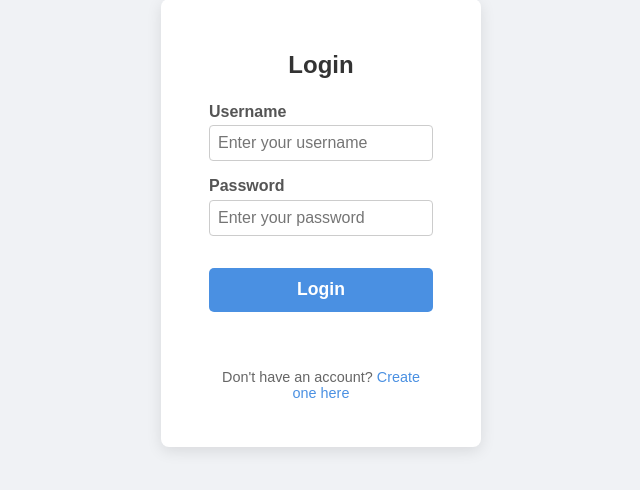
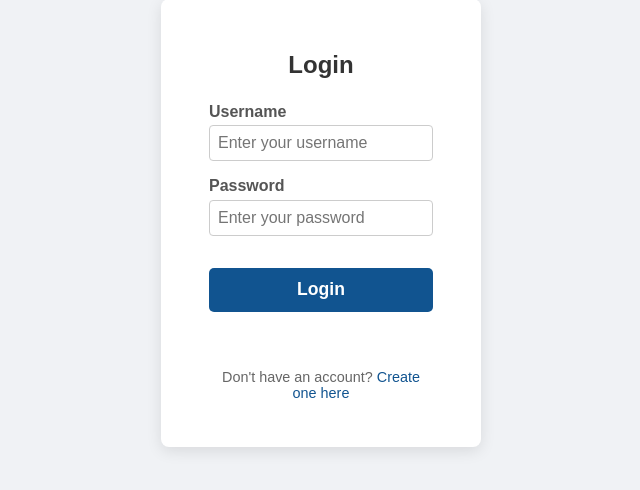
Before and after one commit to unic0rn9k/chat_gpt_clone, a FastAPI app: page / in a window 1280 px wide. Shown: the part 177-667 px from the top of the page, without its empty margins (319-959 px from the left). Run offline with FastAPI, Linux system fonts and the light colour scheme; some libraries are stand-ins or nearby versions.

Commit message:
fixed parsing

```diff
--- a/main.py
+++ b/main.py
@@ -117,14 +117,14 @@ async def generate(chat_id: str, request: Request, conn=Depends(get_db_conn)):
 
         default_topic_pattern = r"^Chat from \d{4}-\d{2}-\d{2} \d{2}:\d{2}:\d{2}(?:\.\d+)?$"
         if re.match(default_topic_pattern, current_topic):
-            topic_prompt = f"Generate a topic for a chat based on following prompt, It should be max 8 words and rephrase the message. Here is the message: {message}\n\n"
+            topic_prompt = f"Generate a chat topic title (strict maximum of 8 words, should not be a question) by rephrasing the following message:: {message}\n\n"
             response = llm.complete(topic_prompt, timeout=30.0)
             clean_text = re.sub(r"<think>.*?</think>", "", response.text, flags=re.DOTALL).strip()
 
             chat_topic = clean_text.split("\n")[0].strip()
 
-            if len(chat_topic) > 60:
-                chat_topic = chat_topic[:60] + "..."
+            if len(chat_topic) > 100:
+                chat_topic = chat_topic[:100] + "..."
 
             cur.execute("UPDATE chats SET topic = %s WHERE id = %s", (chat_topic, chat_id))
 
--- a/static/login.css
+++ b/static/login.css
@@ -53,7 +53,7 @@ body, html {
   }
 
   .btn {
-    background-color: #4a90e2;
+    background-color: #115490;
     color: white;
     border: none;
     padding: 0.7rem 1rem;
@@ -84,7 +84,7 @@ body, html {
   }
 
   .switch-auth a {
-    color: #4a90e2;
+    color: #115490;
     text-decoration: none;
   }
 
```
Also changed, not shown: templates/chat_page.html (+8 -2 lines).
